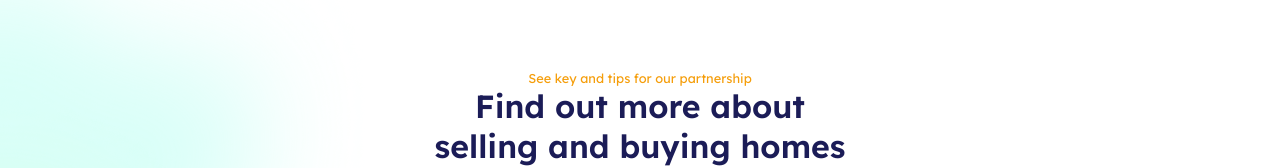
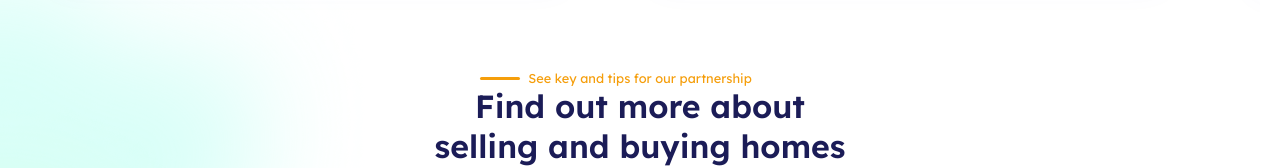
Before and after one commit to RedJosh97/Houter, a Vue app: page / in a window 1280 px wide. Shown: the part 2550-2718 px from the top of the page. Built offline with nearby package versions, Linux system fonts and the light colour scheme.

Commit message:
feat: other progress

```diff
--- a/src/components/HeadlineProps.vue
+++ b/src/components/HeadlineProps.vue
@@ -14,9 +14,16 @@ export default {
 </script>
 
 <style scoped>
-/* .headline-props {
-  max-width: 70%;
-} */
+.subtitle::before {
+  content: '';
+  position: absolute;
+  top: 7px;
+  left: 51px;
+  width: 40px;
+  height: 3px;
+  background: var(--sub-color);
+  border-radius: 14px;
+}
 .title {
   color: var(--head-color);
   font-size: 2rem;
--- a/src/components/SubscribeLayout.vue
+++ b/src/components/SubscribeLayout.vue
@@ -45,6 +45,7 @@ export default {
   flex-direction: column;
   align-items: center;
   position: relative;
+  z-index: 10;
 }
 .sub-wrapper p {
   color: var(--head-color);
@@ -86,9 +87,11 @@ export default {
   object-fit: cover;
   border-radius: 34px;
   border: 1.5px solid #fff;
+  z-index: -1;
 }
 .tiny-float-box {
   width: 36px;
+  z-index: -1;
   height: 36px;
   border-radius: 50px;
   object-fit: cover;
--- a/src/components/TimeLineTemplate.vue
+++ b/src/components/TimeLineTemplate.vue
@@ -60,6 +60,7 @@ export default {
   display: flex;
   border-radius: 16px;
   gap: 15px;
+  box-shadow: 0px 9px 32px 0px rgba(89, 92, 219, 0.05);
   flex-direction: column;
   transform: translateX(-6%) translateY(-60%);
 }
```
Also changed, not shown: src/components/TimeLineArticle.vue (+0 -7 lines).
